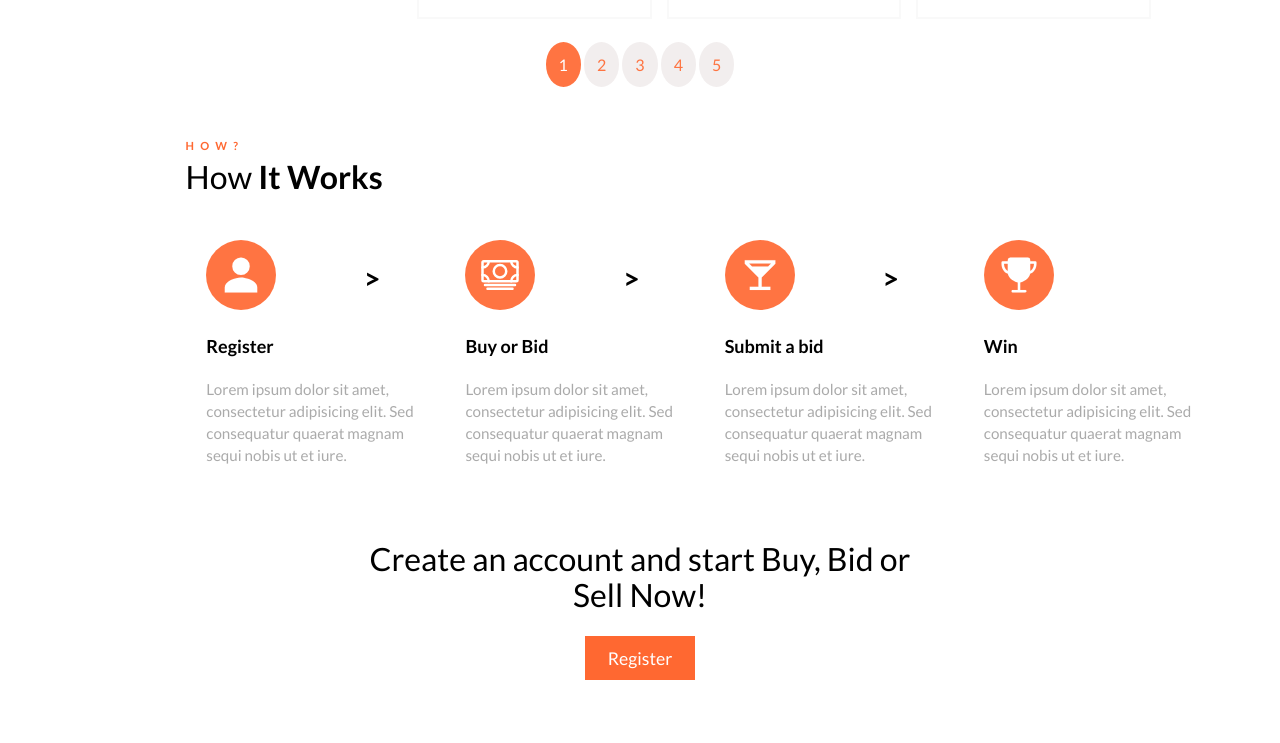
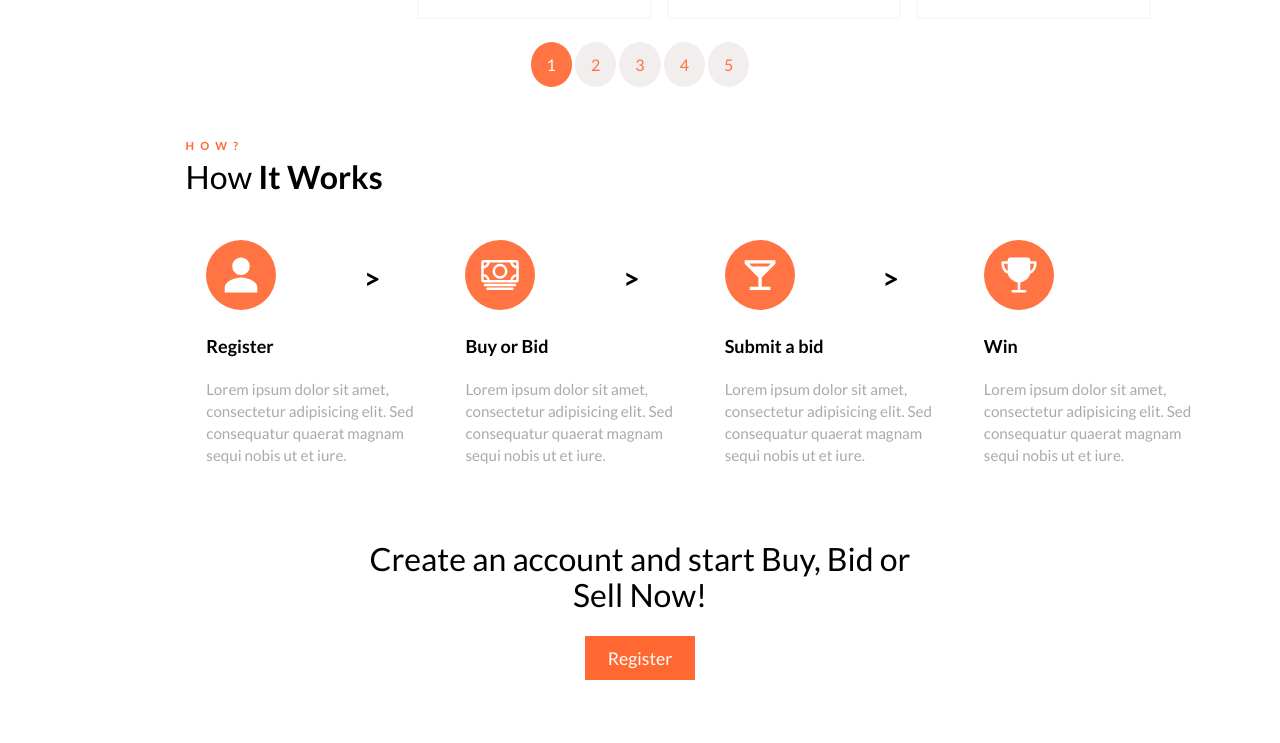
Before and after one commit to NikaIsaiashvili/Auction-Project, a plain HTML site: page indextBuy.html in a window 1280 px wide. Shown: the part 1944-2687 px from the top of the page. Drawn offline with nearby package versions, Linux system fonts and the light colour scheme.

Commit message:
indexBuy(CSS)
UPDATED

```diff
--- a/indexBuy.css
+++ b/indexBuy.css
@@ -255,7 +255,7 @@ h3 {
 
 .page-switch a {
     text-decoration: none;
-    padding: 13px;
+    padding: 13px 16px;
     background-color: rgba(238, 233, 233, 0.767);
     border-radius: 50%;
     color: rgba(255, 101, 45, 0.897);
```
